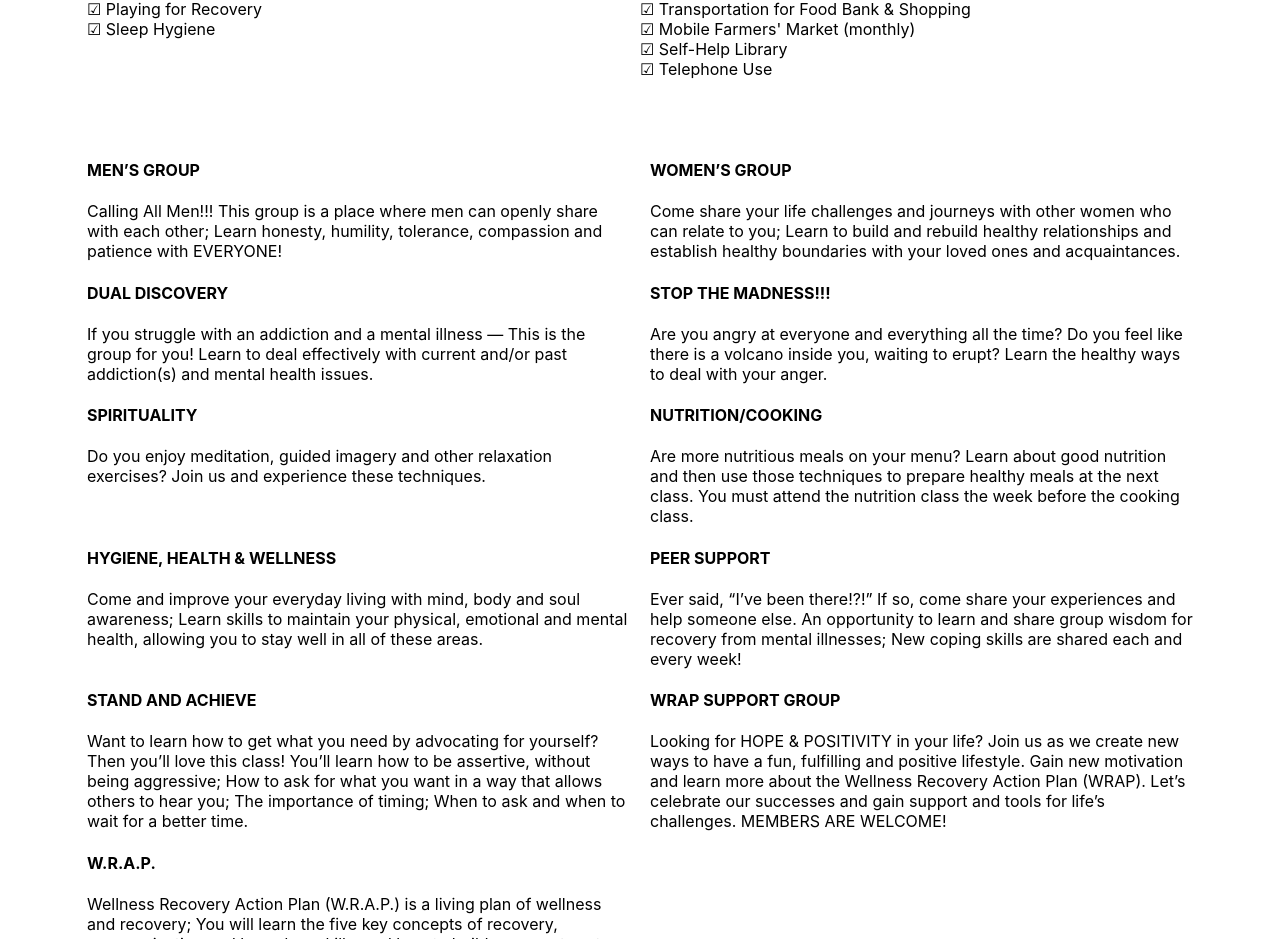
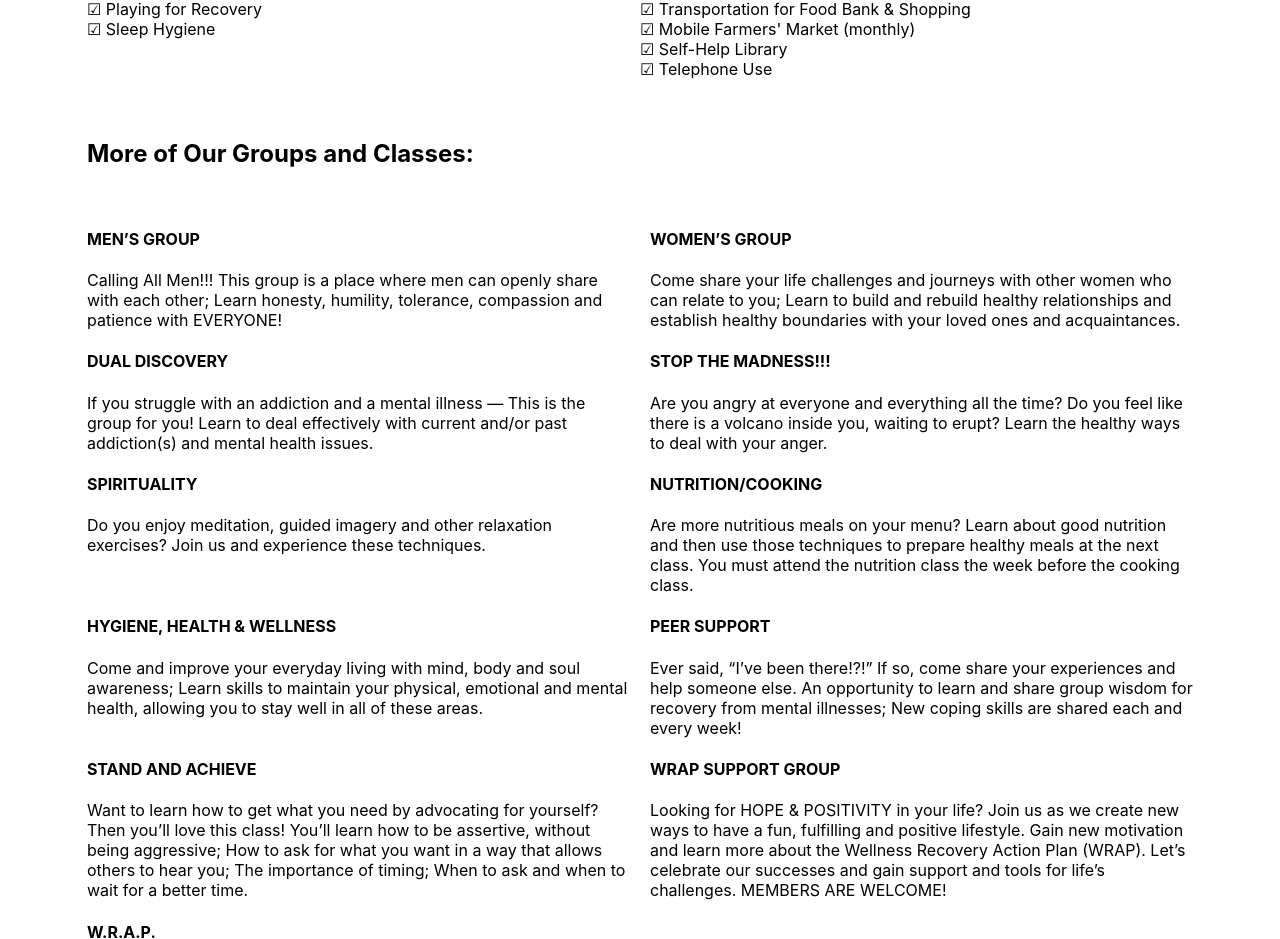
Before and after one commit to Vincent5182/PRS, a React (Create React App) app: page / in a window 1280 px wide. Shown: the part 1271-2210 px from the top of the page. Built offline with nearby package versions, Linux system fonts and the light colour scheme.

Commit message:
added heading

```diff
--- a/src/components/pages/Home.js
+++ b/src/components/pages/Home.js
@@ -132,6 +132,7 @@ const Home = () => {
           {windowWidth > breakpoint ? doublePoints() : singlePoints()}
           <br></br>
           <br></br>
+          <h2>  More of Our Groups and Classes:</h2>
           <br></br>
           {windowWidth > breakpoint ? doubleClasses() : singleClasses()}
         </div>
```
